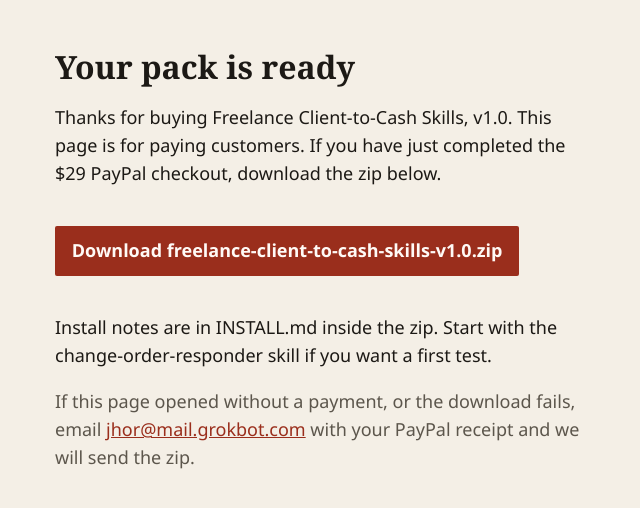
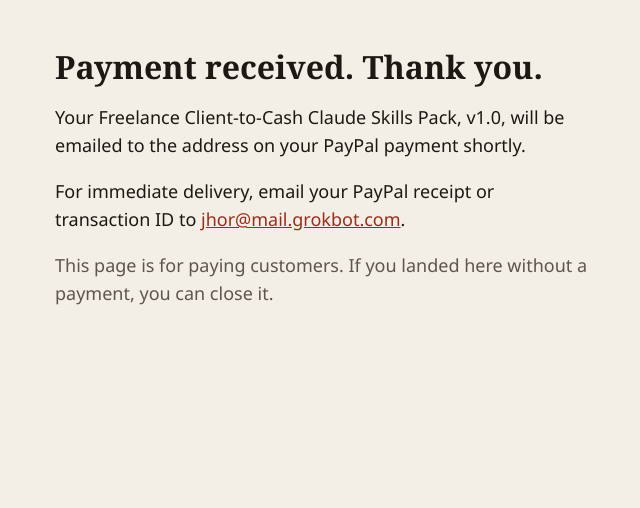
Before and after one commit to jjjsonhor-dotcom/freelance-claude-skills, a plain HTML site: page dl-e590e5620394784a/index.html in a window 1280 px wide. Shown: the whole page, without its empty margins (317-957 px from the left). Drawn offline with Linux system fonts and the light colour scheme.

Commit message:
Switch post-payment page to email delivery and stop decoding the paid zip

```diff
--- a/dl-e590e5620394784a/index.html
+++ b/dl-e590e5620394784a/index.html
@@ -4,25 +4,23 @@
   <meta charset="utf-8">
   <meta name="viewport" content="width=device-width, initial-scale=1">
   <meta name="robots" content="noindex, nofollow">
-  <title>Your Client-to-Cash download</title>
+  <title>Payment received</title>
   <style>
-    :root { --paper:#f4efe6; --ink:#1c1915; --muted:#5c564c; --accent:#9a2e1c; --accent-ink:#fffaf6; --line:#d7cfc2; }
+    :root { --paper:#f4efe6; --ink:#1c1915; --muted:#5c564c; --accent:#9a2e1c; --accent-ink:#fffaf6; }
     * { box-sizing: border-box; }
     body { margin:0; background:var(--paper); color:var(--ink); font-family:"Segoe UI",system-ui,-apple-system,Helvetica,Arial,sans-serif; font-size:18px; line-height:1.55; }
     main { max-width:36rem; margin:0 auto; padding:3rem 1.25rem 4rem; }
     h1 { font-family:Georgia,"Times New Roman",serif; font-weight:600; font-size:2rem; line-height:1.2; margin:0 0 0.75rem; }
     .muted { color:var(--muted); }
-    .btn { display:inline-block; margin:1.25rem 0; padding:0.7rem 1.05rem; background:var(--accent); color:var(--accent-ink); text-decoration:none; font-weight:650; border-radius:2px; }
     a { color:var(--accent); }
   </style>
 </head>
 <body>
   <main>
-    <h1>Your pack is ready</h1>
-    <p>Thanks for buying Freelance Client-to-Cash Skills, v1.0. This page is for paying customers. If you have just completed the $29 PayPal checkout, download the zip below.</p>
-    <p><a class="btn" href="./freelance-client-to-cash-skills-v1.0.zip" download>Download freelance-client-to-cash-skills-v1.0.zip</a></p>
-    <p>Install notes are in INSTALL.md inside the zip. Start with the change-order-responder skill if you want a first test.</p>
-    <p class="muted">If this page opened without a payment, or the download fails, email <a href="mailto:jhor@mail.grokbot.com">jhor@mail.grokbot.com</a> with your PayPal receipt and we will send the zip.</p>
+    <h1>Payment received. Thank you.</h1>
+    <p>Your Freelance Client-to-Cash Claude Skills Pack, v1.0, will be emailed to the address on your PayPal payment shortly.</p>
+    <p>For immediate delivery, email your PayPal receipt or transaction ID to <a href="mailto:jhor@mail.grokbot.com">jhor@mail.grokbot.com</a>.</p>
+    <p class="muted">This page is for paying customers. If you landed here without a payment, you can close it.</p>
   </main>
 </body>
 </html>
```
Also changed, not shown: 1 other file.
